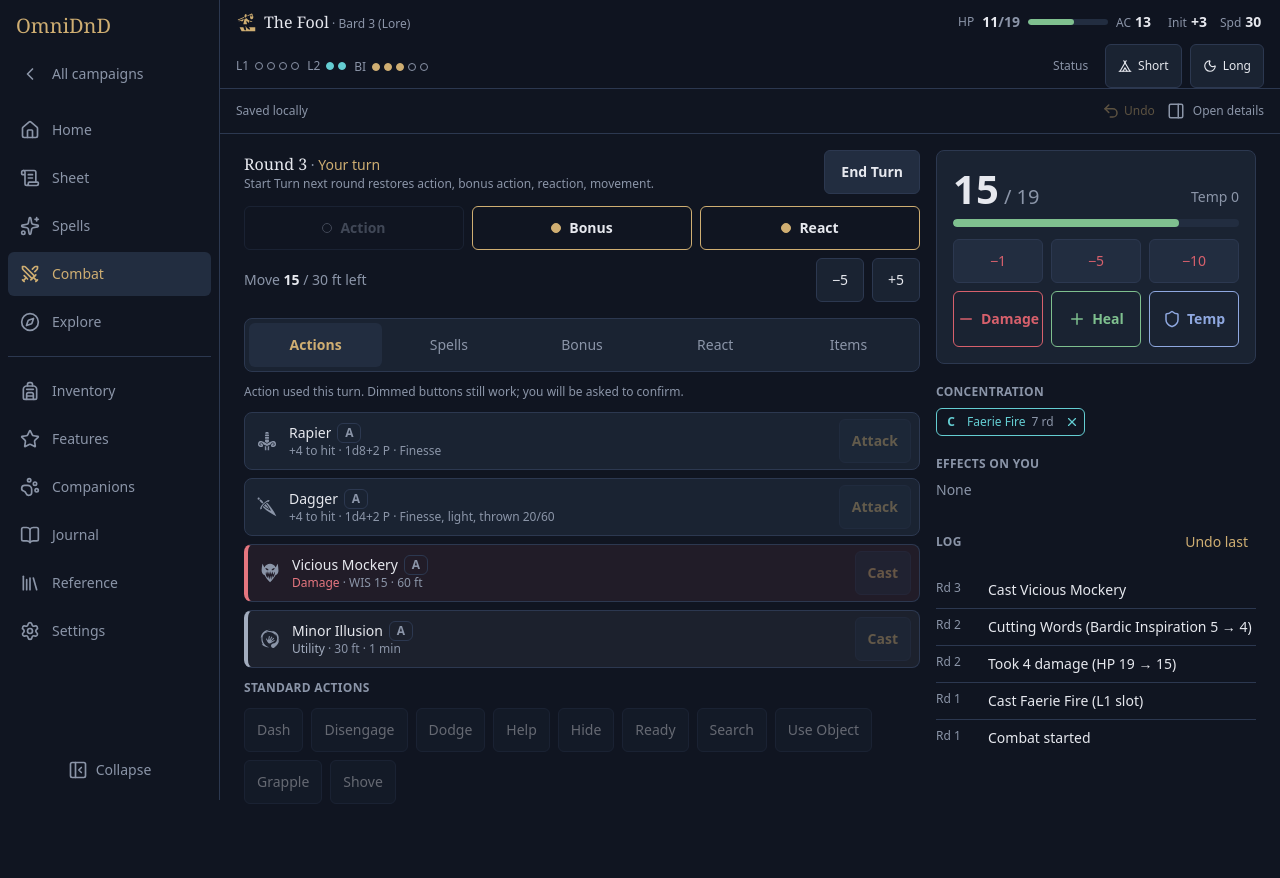
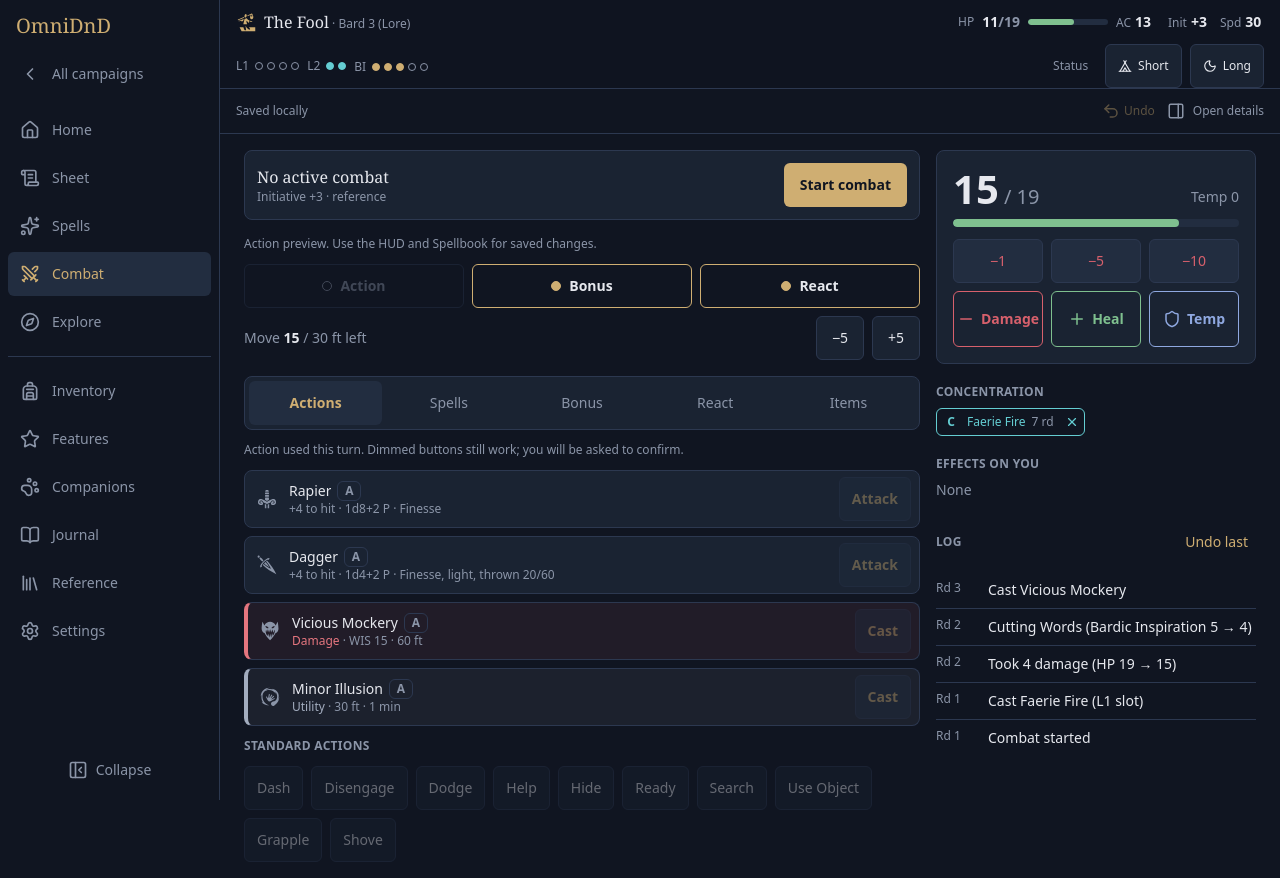
Before and after one commit to kamivour/OmniDnD, a React (Vite) app: page /characters/the-fool/combat in a window 1280 px wide. Before the commit the page ends 820 px from the top, so only its background shows below. Built offline with nearby package versions, Linux system fonts and the light colour scheme.

Commit message:
feat(combat): start fights from saved character state

```diff
--- a/src/ui/screens/CombatScreen.tsx
+++ b/src/ui/screens/CombatScreen.tsx
@@ -1,5 +1,7 @@
-import type { ReactNode } from 'react';
+import { useEffect, useRef, type ReactNode } from 'react';
 import { Tabs } from 'radix-ui';
+import { startCombat } from '../../engine/commands';
+import { useCommand } from '../commands/command-context';
 import { ActionRow } from '../components/ActionRow';
 import { AttackCard, FeatureCard, RuleCard, SpellCard } from '../components/cards';
 import { ConcentrationChip, EffectChip } from '../components/chips';
@@ -27,6 +29,7 @@ import {
 } from '../fixtures/the-fool';
 import { useFixtureAction } from '../fixtures/useFixtureAction';
 import { signed, spellLevelLabel } from '../format';
+import { useCharacter } from '../hooks/useCharacter';
 import { useDetail } from '../layout/detail-context';
 
 const { combat } = fool;
@@ -61,7 +64,19 @@ const TABS = [
  */
 export function CombatScreen() {
   const act = useFixtureAction();
+  const { state, sheet, events } = useCharacter();
+  const { run } = useCommand();
+  const combatStatus = useRef<HTMLDivElement>(null);
+  const restoreStatusFocus = useRef(false);
+  const liveCombat = state.live.combat;
   const { pin: setDetail } = useDetail();
+
+  useEffect(() => {
+    if (restoreStatusFocus.current) {
+      restoreStatusFocus.current = false;
+      combatStatus.current?.focus();
+    }
+  }, [events]);
 
   const pinSpell = (spell: SpellView) =>
     setDetail(
@@ -171,24 +186,53 @@ export function CombatScreen() {
       <h1 className="sr-only">Combat</h1>
 
       <div className="flex min-w-0 flex-col gap-4">
-        <section aria-label="Turn" className="flex flex-col gap-3">
-          <div className="flex items-center gap-3">
-            <p className="min-w-0 flex-1">
-              <span className="font-display text-base text-text">Round {combat.round}</span>
-              <span className="text-text-muted"> · </span>
-              <span className="text-accent">{combat.yourTurn ? 'Your turn' : 'Waiting'}</span>
-              <span className="block truncate text-xs text-text-muted">
-                Start Turn next round restores action, bonus action, reaction, movement.
-              </span>
+        <section className="flex flex-wrap items-center gap-3 rounded-card border border-border bg-surface p-3">
+          <div
+            ref={combatStatus}
+            tabIndex={-1}
+            role="status"
+            aria-label="Combat status"
+            className="min-w-0 flex-1"
+          >
+            {liveCombat ? (
+              <>
+                <p className="font-display text-base text-text">
+                  Round {Math.max(1, liveCombat.round)}
+                </p>
+                <p className="text-sm text-accent">
+                  {liveCombat.round === 0
+                    ? 'Before your first turn'
+                    : liveCombat.turnActive
+                      ? 'Your turn'
+                      : 'Waiting for your turn'}
+                </p>
+              </>
+            ) : (
+              <p className="font-display text-base text-text">No active combat</p>
+            )}
+            <p className="text-xs text-text-muted">
+              Initiative {signed(sheet.initiative.value)} · reference
             </p>
+          </div>
+          {!liveCombat && (
             <button
               type="button"
-              onClick={() => act('End turn')}
-              className="hover-lift min-h-11 rounded-btn border border-border bg-surface-2 px-4 font-semibold text-text"
+              onClick={() =>
+                run(startCombat, null, combatStatus.current ?? undefined, () => {
+                  restoreStatusFocus.current = true;
+                })
+              }
+              className="min-h-11 rounded-btn bg-accent px-4 font-semibold text-bg"
             >
-              End Turn
+              Start combat
             </button>
-          </div>
+          )}
+        </section>
+
+        <section aria-label="Action preview" className="flex flex-col gap-3">
+          <p role="note" className="text-xs text-text-muted">
+            Action preview. Use the HUD and Spellbook for saved changes.
+          </p>
           <EconomyBar
             economy={economy}
             movement={{ left: fool.speed - combat.movementUsed, max: fool.speed }}
```
Also changed, not shown: 5 other files (tests, documents, lock files or other folders).
